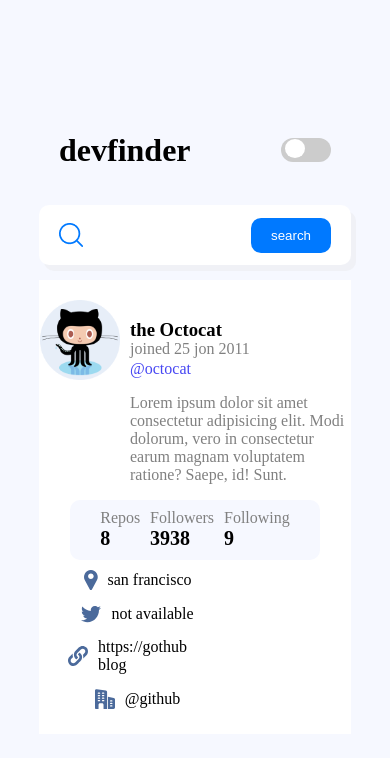
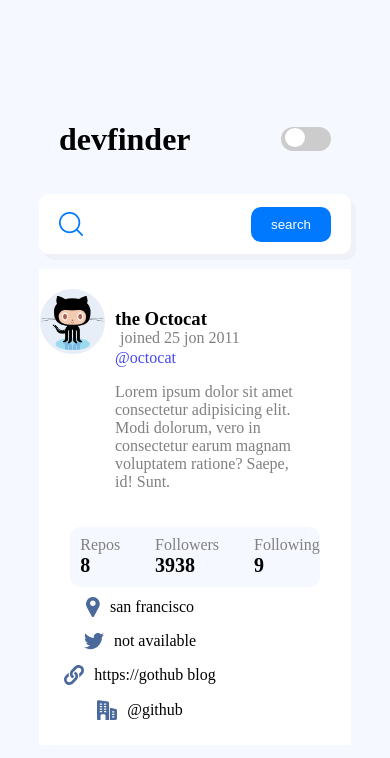
Before and after one commit to daliaemad11/day14, a React (Vite) app: page / in a window 390 px wide. Shown: the top 758 px of the page. Built offline with nearby package versions, Linux system fonts and the light colour scheme.

Commit message:
userssearch

```diff
--- a/src/componants/Main/Main.css
+++ b/src/componants/Main/Main.css
@@ -16,7 +16,9 @@
 #maintop{
     display: flex;
     align-items: start;
+    justify-content: center;
     column-gap: 20px;
+    width: auto;
     box-sizing: border-box;
     padding: 20px;
 }
@@ -88,31 +90,39 @@
     #date{
         position:absolute;
         top: 60px;
-        left: 110px;
+        left: 100px;
         width: auto;
     }
     #maintop img{
-        width: 80px;
+        width: 65px;
+    }
+    #maintop p{
+        width: 80%;
     }
     #maintop{
         position: relative;
         width: 350px;
-        padding-bottom: 0;
+        height: auto;
         column-gap: 10px;
     }
     #follownum{
         height: 60px;
         width: 80%;
+        padding: 0;
     }
     .follow{
         font-size: 20px;
     }
     #links{
-        padding-left: 0;
+        padding-left: 5px;
+        width: auto;
 
     }
     .link{
         margin-left: 0px;
         width: 100%;
     }
+    .num{
+        margin-left: 10px;
+    }
 }
```
